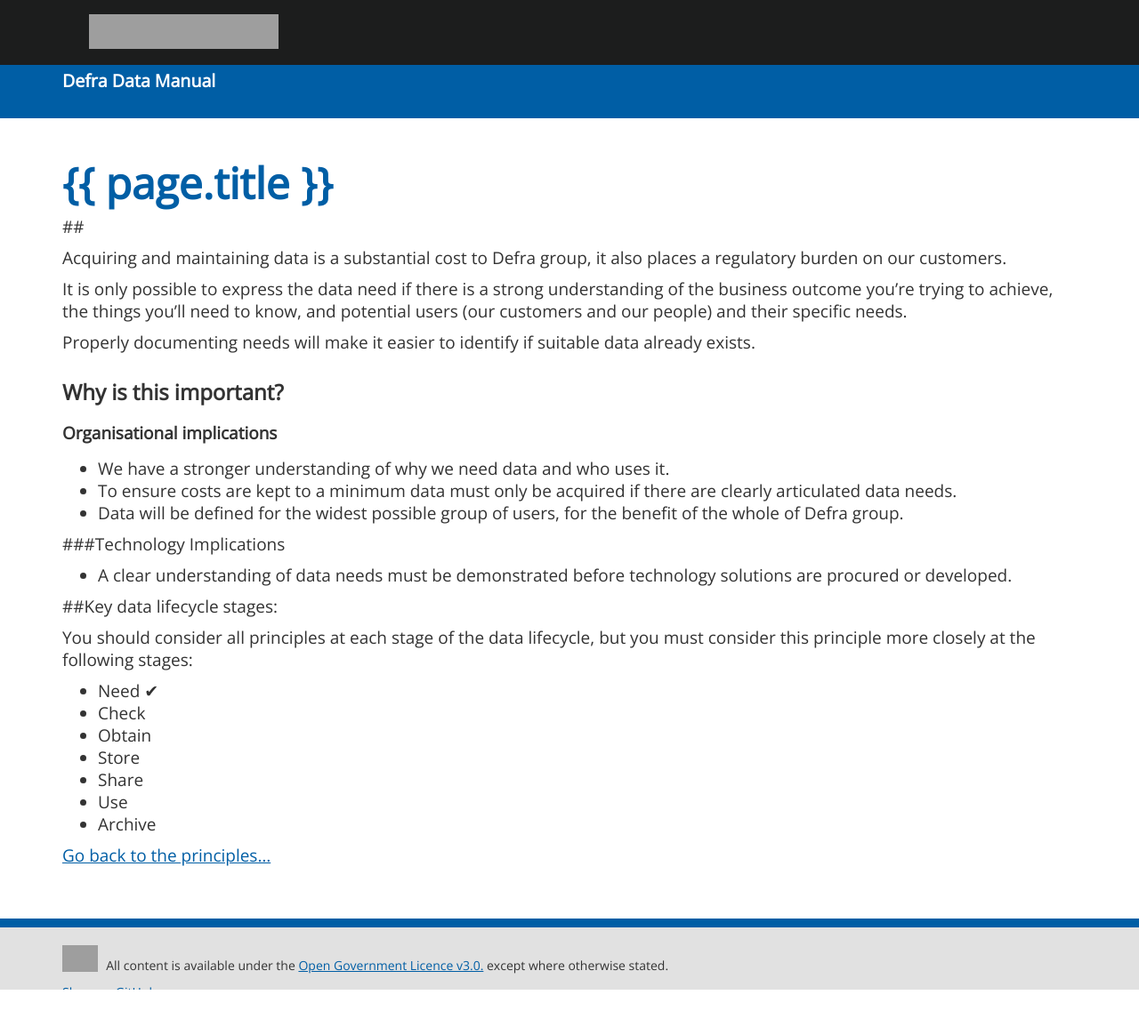
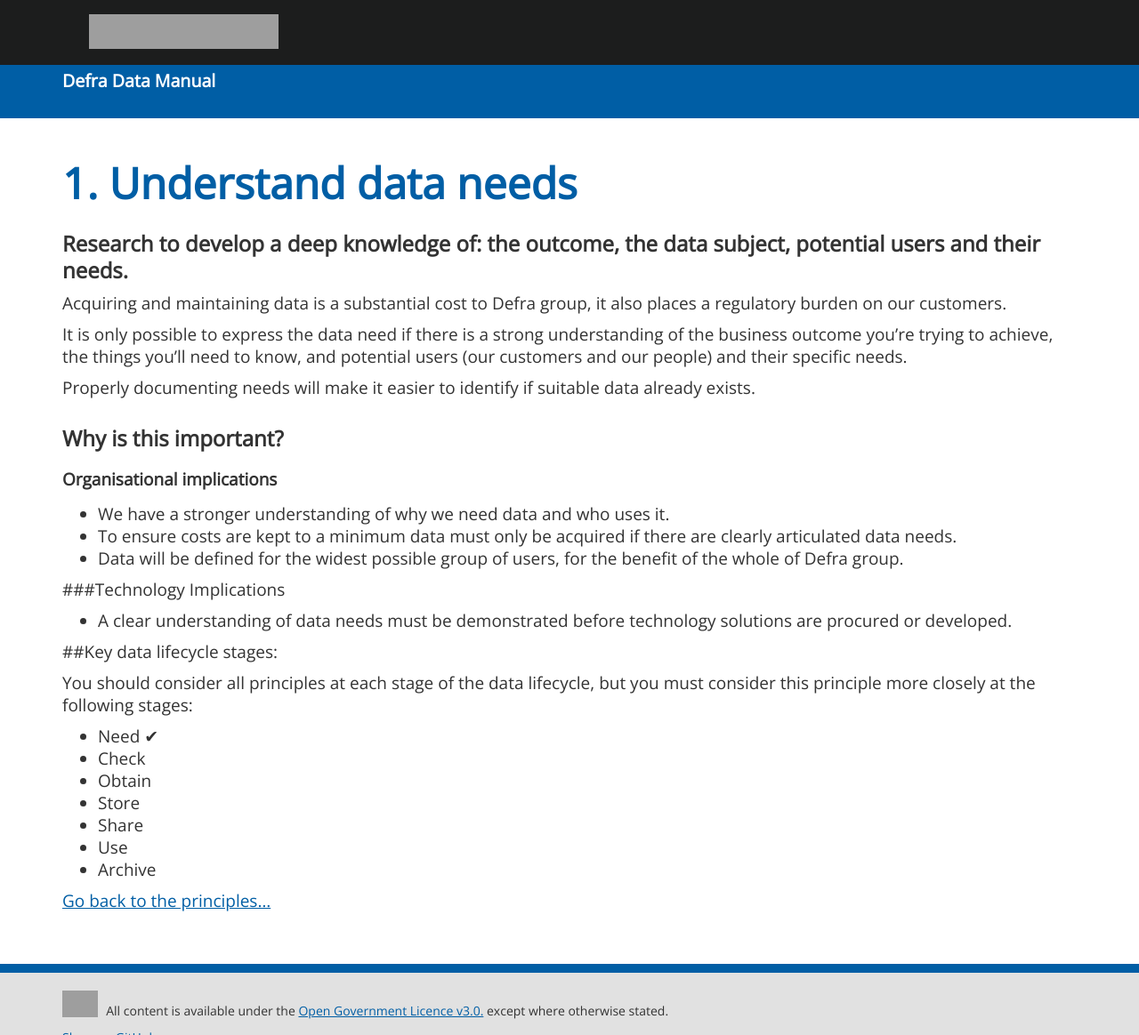
Before and after one commit to andjnewman/DDM, a Jekyll site: the page built from principles/principle1.md, in a window 1280 px wide. Shown: the whole page at 89% size. Built offline with Jekyll 4.4.1, drawn with Linux system fonts in a browser that asks for light colours; our own code applies the rules of GitHub Pages for plain Markdown files; before the commit the page ends 1113 px from its top, so only the background shows below that; grey boxes are pictures that could not be loaded.

Commit message:
Update principle1.md

```diff
--- a/principles/principle1.md
+++ b/principles/principle1.md
@@ -1,7 +1,9 @@
 ---
 layout: default
-title: 1. Understand data needs
-headline: Research to develop a deep knowledge of: the outcome, the data subject, potential users and their needs.
+title: |
+  1. Understand data needs
+headline: |
+  Research to develop a deep knowledge of: the outcome, the data subject, potential users and their needs.
 categories: [principles]
 roles: [Everyone]
 ---
```
